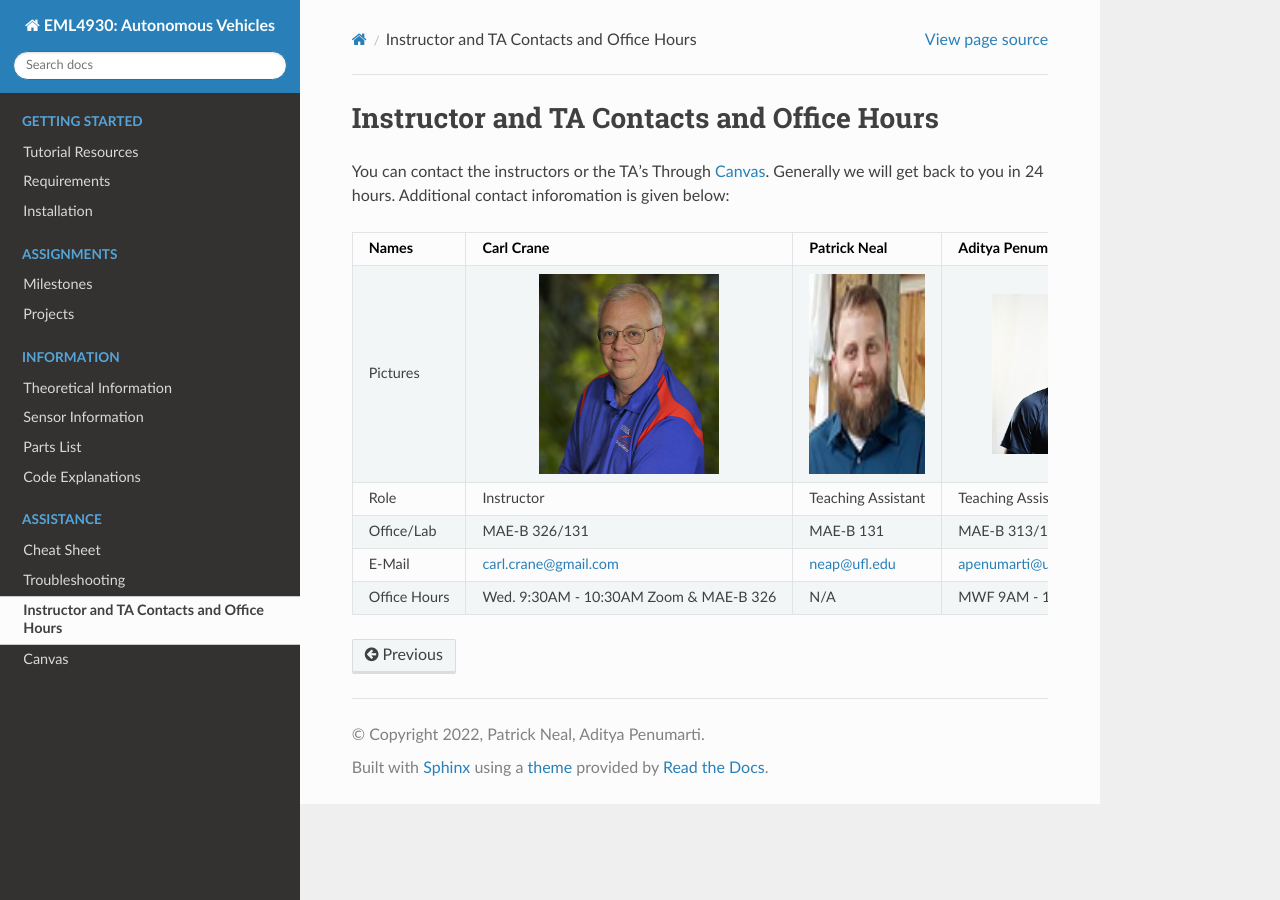
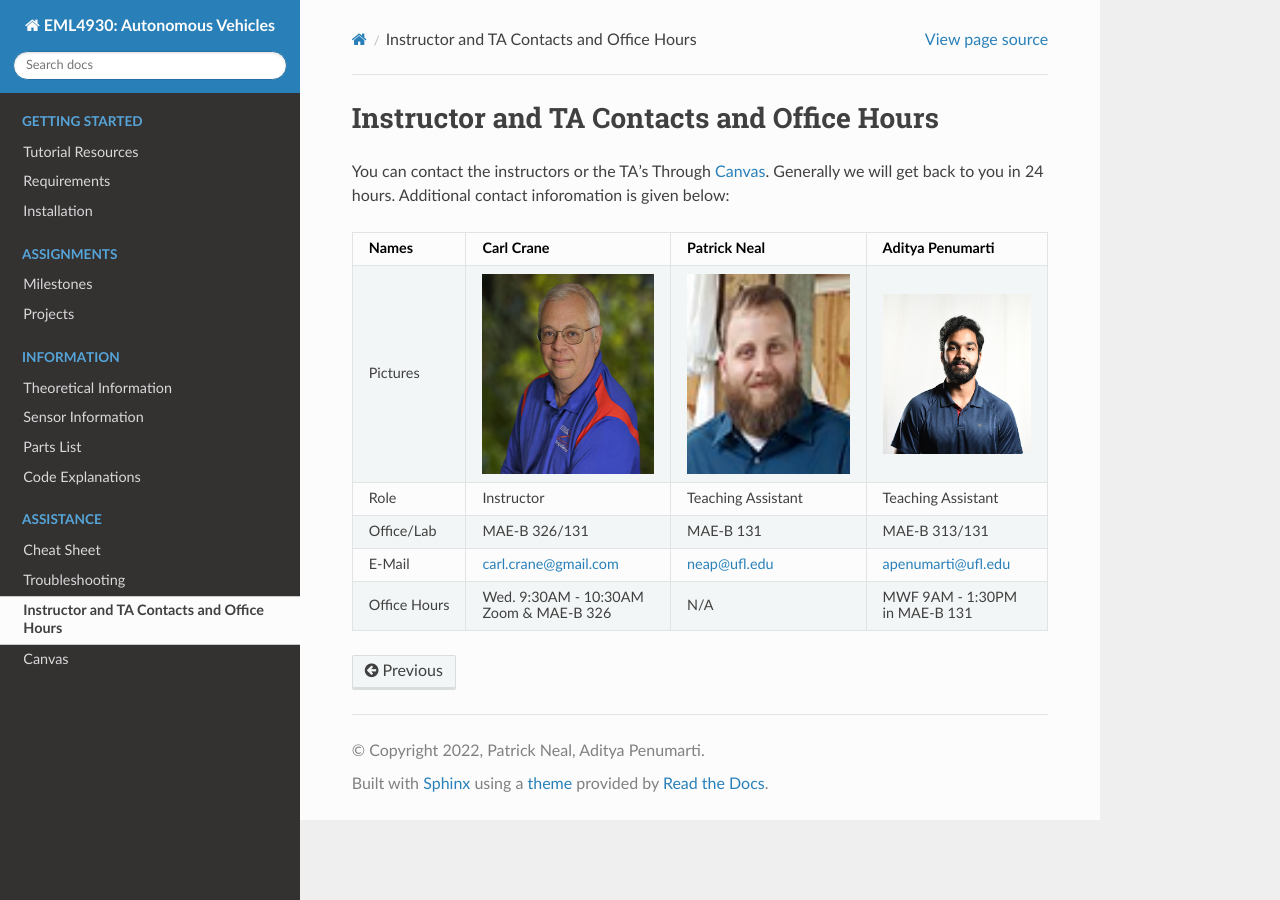
Before and after one commit to av-mae-uf/av1tenth-docs, a Sphinx documentation site: the page built from docs/assistance/contact.rst, in a window 1280 px wide. Built offline with Sphinx 7.4.7 and the Read the Docs theme 2.0.0, drawn with Linux system fonts in a browser that asks for light colours.

```diff
--- a/docs/assistance/contact.rst
+++ b/docs/assistance/contact.rst
@@ -7,7 +7,7 @@ You can contact the instructors or the TA's Through `Canvas <https://ufl.instruc
 | Names      | Carl Crane                           | Patrick Neal              |  Aditya Penumarti           |
 +============+======================================+===========================+=============================+
 |  Pictures  |.. image:: images/crane-carl.jpg      | .. image:: images/neap.png| .. image:: images/apenu.jpg |
-|            |    :width: 180px                     |     :width: 160px         |     :width: 160px           |
+|            |    :width: 180px                     |     :width: 200px         |     :width: 160px           |
 |            |    :align: center                    |     :align: center        |     :align: center          |
 |            |    :height: 200px                    |     :height: 200px        |     :height: 160px          |
 |            |                                      |                           |                             |
@@ -18,5 +18,7 @@ You can contact the instructors or the TA's Through `Canvas <https://ufl.instruc
 +------------+--------------------------------------+---------------------------+-----------------------------+
 |   E-Mail   | carl.crane@gmail.com                 |    neap@ufl.edu           | apenumarti@ufl.edu          |
 +------------+--------------------------------------+---------------------------+-----------------------------+
-|Office Hours|Wed. 9:30AM - 10:30AM Zoom & MAE-B 326|    N/A                    |MWF 9AM - 1:30PM in MAE-B 131|
+|Office Hours|Wed. 9:30AM - 10:30AM                 |    N/A                    |MWF 9AM - 1:30PM             |
++            |                                      |                           |                             |
+|            |Zoom & MAE-B 326                      |                           |in MAE-B 131                 |
 +------------+--------------------------------------+---------------------------+-----------------------------+
```
